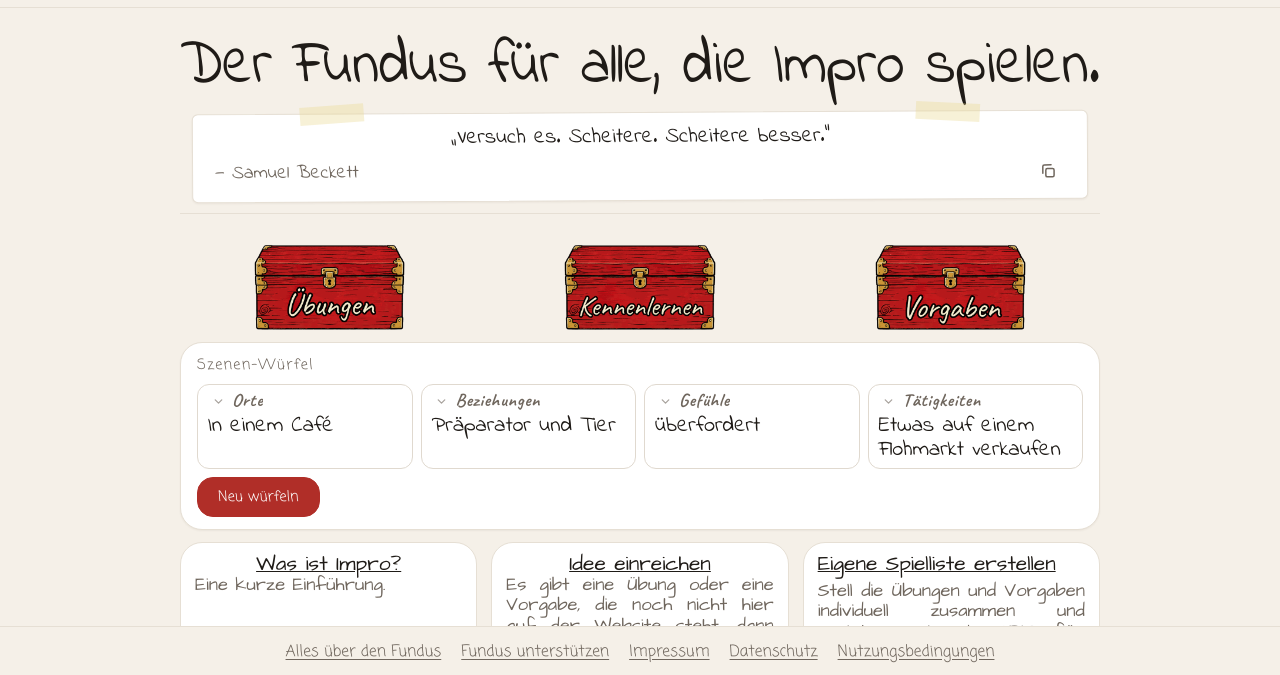
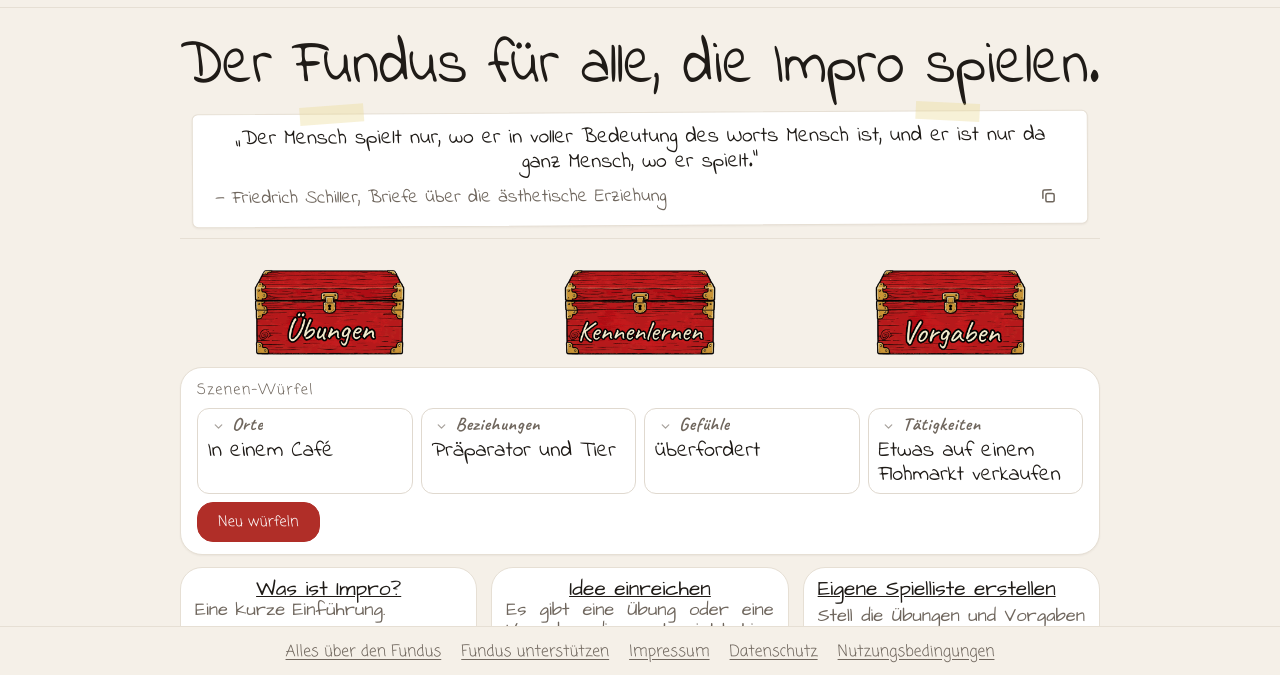
Before and after one commit to Kimi12-05/impro-fundus, a plain HTML site: page index.html in a window 1280 px wide. Shown: the part 123-798 px from the top of the page. Drawn offline with Linux system fonts and the light colour scheme; no server answers.

Commit message:
Seiten neu gebaut (automatisch)

```diff
--- a/index.html
+++ b/index.html
@@ -50,7 +50,7 @@
 <div class="shell">
   <aside class="side" id="side" aria-label="Hauptmenü"></aside>
   <main id="main" class="home" data-statisch="1"><div class="inner"><h1 class="ttl"><svg viewBox="0 0 920 80" role="img" aria-label="Der Fundus für alle, die Impro spielen."><text x="0" y="62" textLength="920" lengthAdjust="spacingAndGlyphs">Der Fundus für alle, die Impro spielen.</text></svg></h1>
-    <div class="quote"><span class="tape l"></span><span class="tape r"></span><p>„Versuch es. Scheitere. Scheitere besser.“</p><div class="qfoot"><span class="meta">— Samuel Beckett</span><button class="copybtn" data-quote="1" data-txt="„Versuch es. Scheitere. Scheitere besser.“ – Samuel Beckett" aria-label="Zitat kopieren" title="Zitat kopieren"><svg viewBox="0 0 24 24" fill="none" stroke="currentColor" stroke-width="2" stroke-linecap="round" stroke-linejoin="round"><rect x="9" y="9" width="11" height="11" rx="2"></rect><path d="M5 15V6a2 2 0 0 1 2-2h9"></path></svg></button></div></div>
+    <div class="quote"><span class="tape l"></span><span class="tape r"></span><p>„Der Mensch spielt nur, wo er in voller Bedeutung des Worts Mensch ist, und er ist nur da ganz Mensch, wo er spielt.“</p><div class="qfoot"><span class="meta">— Friedrich Schiller, Briefe über die ästhetische Erziehung</span><button class="copybtn" data-quote="1" data-txt="„Der Mensch spielt nur, wo er in voller Bedeutung des Worts Mensch ist, und er ist nur da ganz Mensch, wo er spielt.“ – Friedrich Schiller, Briefe über die ästhetische Erziehung" aria-label="Zitat kopieren" title="Zitat kopieren"><svg viewBox="0 0 24 24" fill="none" stroke="currentColor" stroke-width="2" stroke-linecap="round" stroke-linejoin="round"><rect x="9" y="9" width="11" height="11" rx="2"></rect><path d="M5 15V6a2 2 0 0 1 2-2h9"></path></svg></button></div></div>
     <hr class="sep">
     <div class="chests">
       <a class="chest" data-go="kats" aria-label="Übungen" href="/uebungen/"><span class="cbox"><img class="zu" src="/kiste-uebungen.png" alt="Übungen"><img class="auf" src="/kiste-uebungen-offen.png" alt="" aria-hidden="true"></span></a>
```
